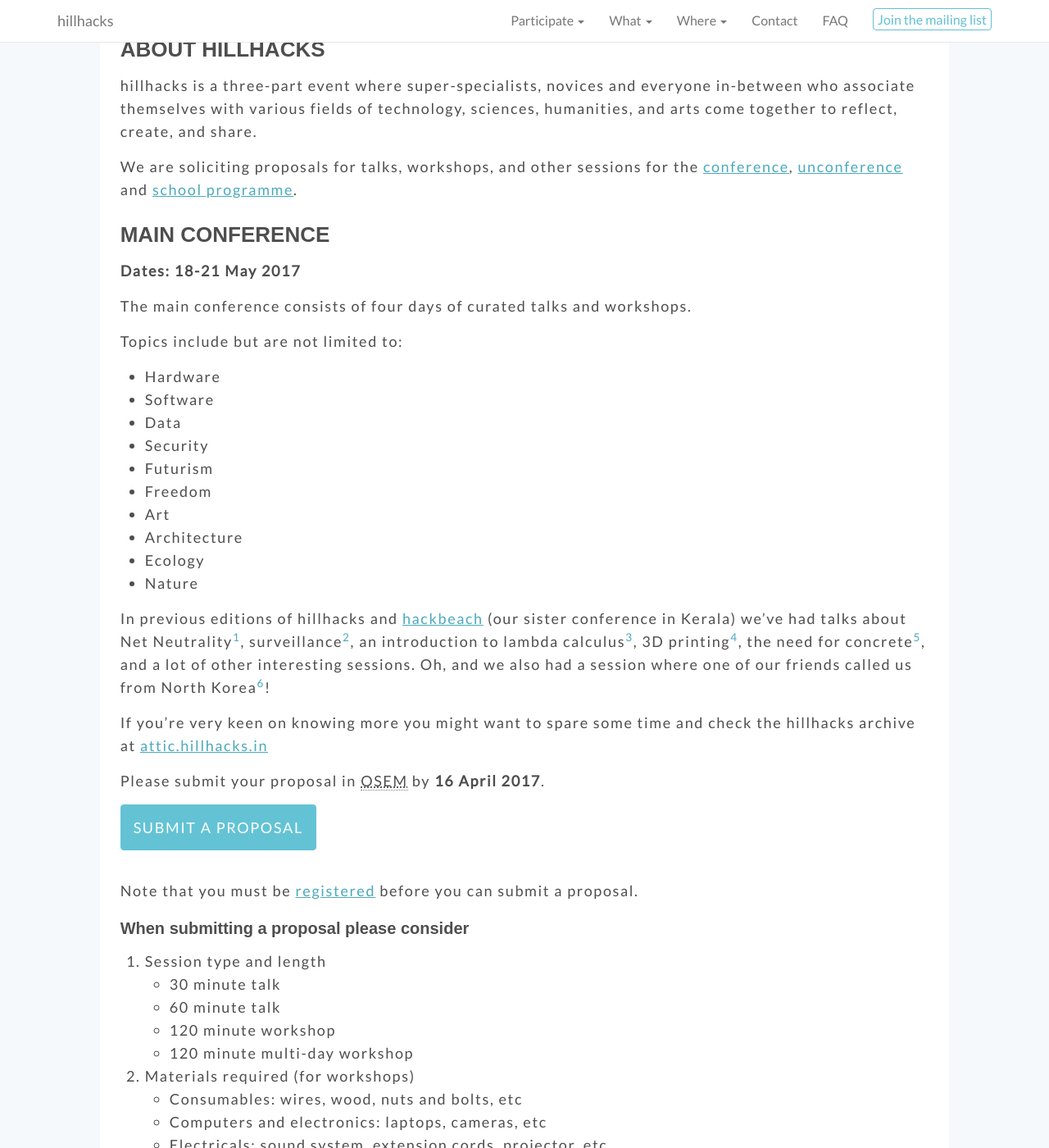
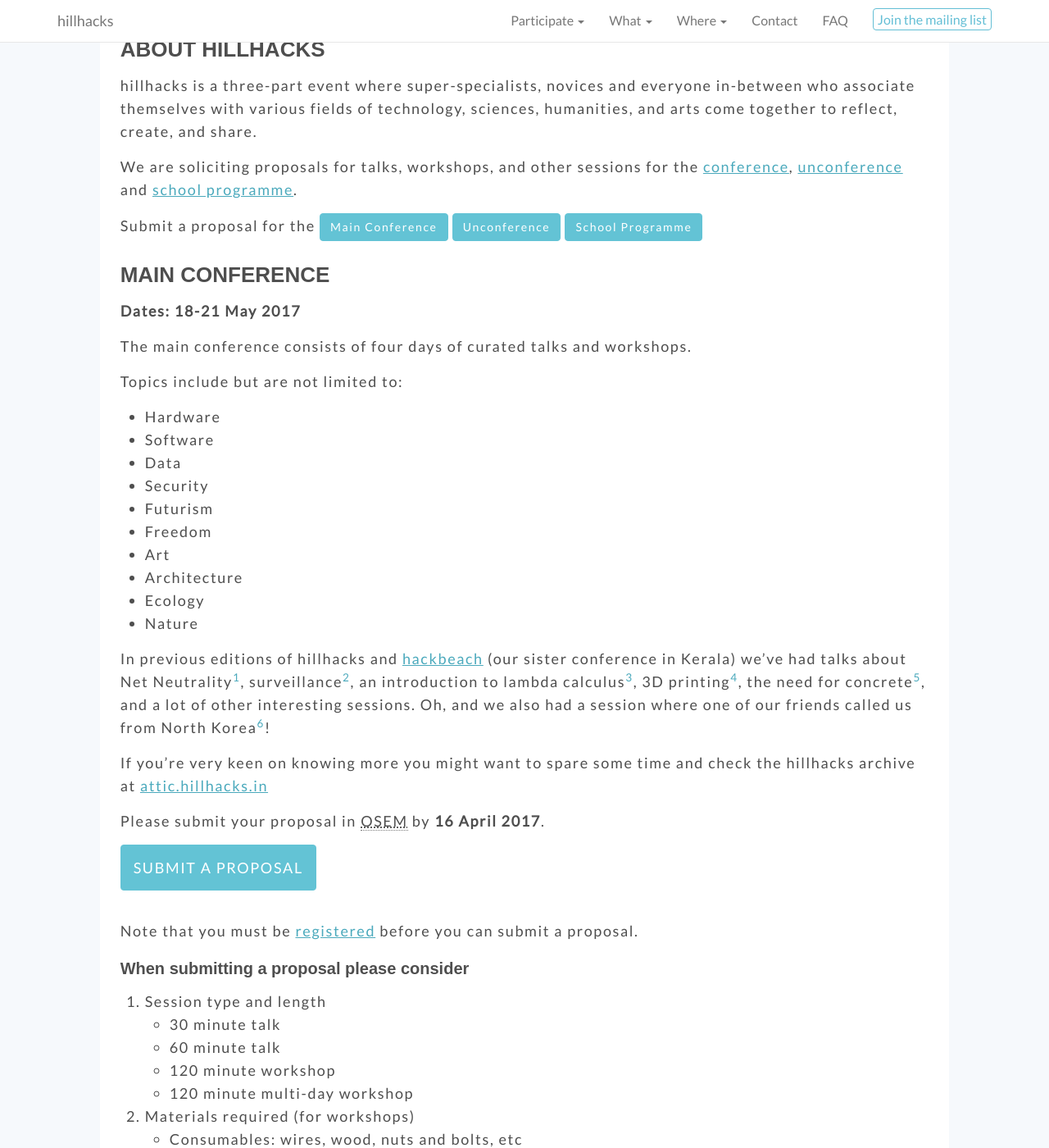
Before and after one commit to hillhacks/website, a Jekyll site: the page built from cfp.md, in a window 1280 px wide and 1400 px high, scrolled down 362 px. Shown: the whole window at 82% size. Built offline with Jekyll 4.4.1, drawn with Linux system fonts in a browser that asks for light colours; nearby versions of some CDN libraries; some web fonts are replaced; comment, search, counter and statistics services are not loaded; some of the changed text lies outside the part shown.

Commit message:
cfp: Improves buttons and links
- Also fixes link in the 404 page

```diff
--- a/404.html
+++ b/404.html
@@ -4,5 +4,5 @@
 ---
 
 <a href="/participate/">
-<img src="{{site.baseurl}}/assets/images/404.jpg" class="img-fluid" data-toggle="lightbox">
+	<img src="{{site.baseurl}}/assets/images/404.jpg">
 </a>
--- a/_config.yml
+++ b/_config.yml
@@ -27,3 +27,5 @@
 
 # Build settings
 markdown: kramdown
+kramdown:
+  hard_wrap: false
--- a/_includes/btn-cfp.html
+++ b/_includes/btn-cfp.html
@@ -1 +1 @@
-<a class="btn btn-lg cta-1" style="text-decoration: none;" href="https://osem.hillhacks.in/conferences/hillhacks2017/program/proposals/new" target="_blank" role="button">SUBMIT A PROPOSAL</a>
+<a class="btn btn-lg cta-1" style="text-transform: uppercase;" href="https://osem.hillhacks.in/conferences/hillhacks2017/program/proposals/new" target="_blank" role="button">{{ include.label | default: 'Submit A Proposal'}}</a>
--- a/_includes/btn-join-mailing-list.html
+++ b/_includes/btn-join-mailing-list.html
@@ -1 +1 @@
-<a class="btn btn-lg btn-primary cta-1" style="text-decoration: none;" href="{{ site.baseurl }}{% link mailinglist.md %}" role="button">JOIN THE MAILING LIST</a>
+<a class="btn btn-lg btn-primary cta-1" style="text-decoration: none;text-transform: uppercase" href="{{ site.baseurl }}{% link mailinglist.md %}" role="button">{{include.label | default: "Join the Mailing List"}}</a>
--- /dev/null
+++ b/_includes/btn-link.html
@@ -0,0 +1 @@
+<a class="btn cta-0" href="{{include.href}}" role="button">{{ include.label}}</a>
--- a/_sass/_styles.scss
+++ b/_sass/_styles.scss
@@ -101,7 +101,7 @@
     border-color: #63c3d5;
     -webkit-transition-duration: 0.4s; /* Safari */
     transition-duration: 0.4s;
-    text-decoration: none;
+    text-decoration: none !important;
     &:hover {
       background-color: #4AA9BC;
       border-color: #4AA9BC;
@@ -118,7 +118,7 @@
     padding: 15px;
     -webkit-transition-duration: 0.4s; /* Safari */
     transition-duration: 0.4s;
-    text-decoration: none;
+    text-decoration: none !important;
     &:hover {
       background-color: #4AA9BC;
       border-color: #4AA9BC;
@@ -156,6 +156,9 @@
         text-transform: uppercase;
     }
     h3{
+        &:target {
+            padding-top: 60px;
+        }
         font-family: 'Francois One', sans-serif;
         font-weight: 700;
         color: #4E4E4E;
--- a/cfp.md
+++ b/cfp.md
@@ -21,6 +21,11 @@
 We are soliciting proposals for talks, workshops, and other sessions for the
 [conference](#main-conference), [unconference](#unconference) and [school
 programme](#school-programme).
+
+Submit a proposal for the
+{% include btn-link.html label="Main Conference" href="#main-conference" %}
+{% include btn-link.html label="Unconference" href="#unconference" %}
+{% include btn-link.html label="School Programme" href="#school-programme" %}
 
 ### Main conference
 
```
